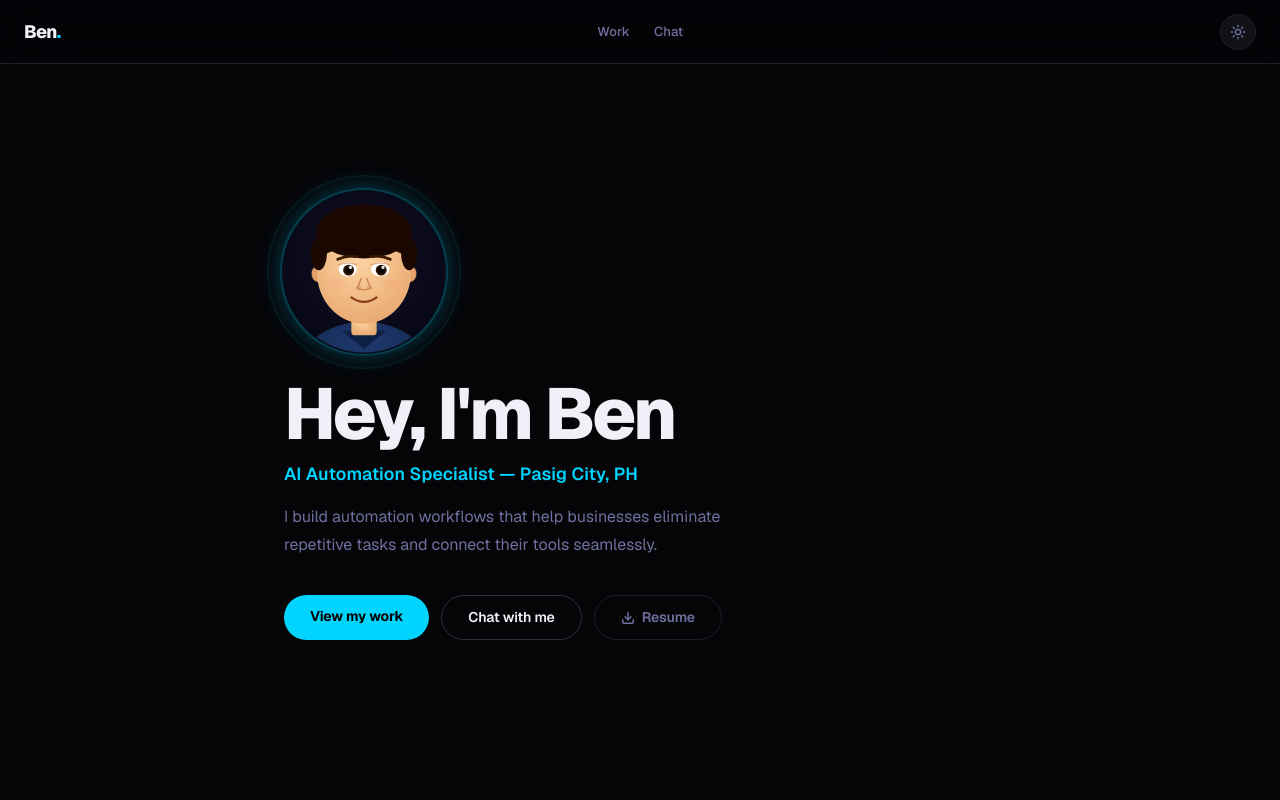
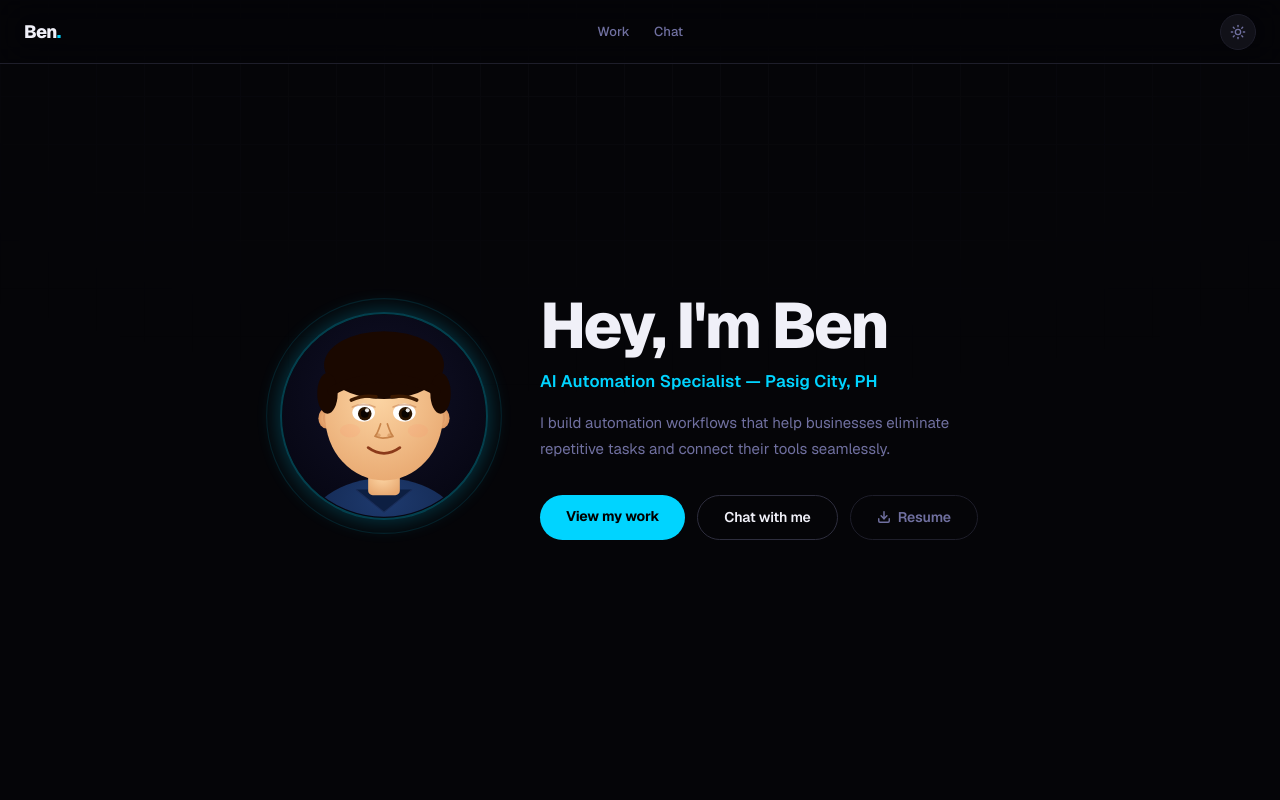
Before and after one commit to bbenautomation/ai-portfolio, a Next.js app: page / in a window 1280 px wide. Shown: the top 800 px of the page. Built offline with nearby package versions, Linux system fonts and the light colour scheme.

Commit message:
Center section headings, hero side-by-side layout with larger avatar

```diff
--- a/app/globals.css
+++ b/app/globals.css
@@ -188,6 +188,22 @@ section[id] { scroll-margin-top: 64px; }
   .nav-links { display: flex; }
 }
 
+/* ─── Hero two-column layout ─────────────────────── */
+.hero-layout {
+  display: flex;
+  flex-direction: column;
+  align-items: flex-start;
+  gap: 2rem;
+  width: 100%;
+}
+@media (min-width: 600px) {
+  .hero-layout {
+    flex-direction: row;
+    align-items: center;
+    gap: 3.5rem;
+  }
+}
+
 /* ─── Marquee ────────────────────────────────────── */
 @keyframes marquee-scroll {
   from { transform: translateX(0); }
--- a/app/page.tsx
+++ b/app/page.tsx
@@ -165,6 +165,7 @@ const SH: React.CSSProperties = {
   letterSpacing: '-0.035em',
   color: 'var(--text)',
   marginBottom: '2.5rem',
+  textAlign: 'center',
 }
 
 /* ── Main page ───────────────────────────────────── */
@@ -264,15 +265,19 @@ export default function Home() {
         paddingTop: 96,
         paddingBottom: 64,
       }}>
+        <div className="hero-layout">
+          {/* Avatar — left */}
           <FadeIn>
-          <Avatar state="idle" size={160} />
+            <Avatar state="idle" size={200} />
           </FadeIn>
 
+          {/* Text stack — right */}
+          <div style={{ flex: 1 }}>
             <FadeIn delay={0.08}>
               <h1 style={{
-            fontSize: 'clamp(2.6rem, 8vw, 4.5rem)',
+                fontSize: 'clamp(2.4rem, 7vw, 4rem)',
                 fontWeight: 800, letterSpacing: '-0.04em', lineHeight: 1.05,
-            marginTop: '1.5rem', marginBottom: '0.6rem', color: 'var(--text)',
+                marginBottom: '0.6rem', color: 'var(--text)',
               }}>
                 Hey, I'm Ben
               </h1>
@@ -280,7 +285,7 @@ export default function Home() {
 
             <FadeIn delay={0.14}>
               <p style={{
-            fontSize: 'clamp(0.9rem, 2.5vw, 1.1rem)',
+                fontSize: 'clamp(0.9rem, 2.5vw, 1.05rem)',
                 color: 'var(--accent)', fontWeight: 600,
                 letterSpacing: '0.01em', marginBottom: '1rem',
               }}>
@@ -290,8 +295,8 @@ export default function Home() {
 
             <FadeIn delay={0.2}>
               <p style={{
-            fontSize: 16, color: 'var(--text-muted)', lineHeight: 1.75,
-            maxWidth: 460, marginBottom: '2.25rem',
+                fontSize: 15, color: 'var(--text-muted)', lineHeight: 1.75,
+                maxWidth: 420, marginBottom: '2rem',
               }}>
                 I build automation workflows that help businesses eliminate repetitive tasks and connect their tools seamlessly.
               </p>
@@ -333,6 +338,8 @@ export default function Home() {
                 </a>
               </div>
             </FadeIn>
+          </div>
+        </div>
       </section>
 
       {/* ── SERVICES ── */}
@@ -401,7 +408,7 @@ export default function Home() {
       <section id="chat" style={{ ...SC, padding: '0 24px 6rem' }}>
         <FadeIn>
           <h2 style={{ ...SH, marginBottom: '0.5rem' }}>Chat with me</h2>
-          <p style={{ fontSize: 15, color: 'var(--text-muted)', marginBottom: '1.75rem' }}>
+          <p style={{ fontSize: 15, color: 'var(--text-muted)', marginBottom: '1.75rem', textAlign: 'center' }}>
             Ask me anything about my work, skills, or how we can collaborate.
           </p>
         </FadeIn>
```
Lines whose indentation alone changed are shown as unchanged.
